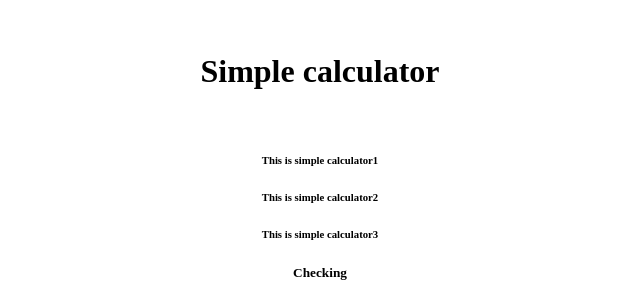
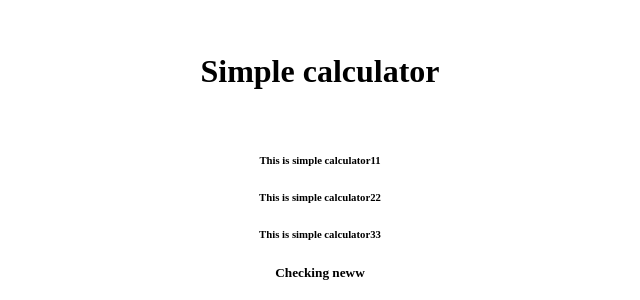
Before and after one commit to maheshwaripooja/GitDemo, a website: page index.html in a window 1280 px wide. Shown: the part 201-501 px from the top of the page, 320-960 px from the left. Drawn offline with Linux system fonts and the light colour scheme.

Commit message:
new 11 22 33

```diff
--- a/index.html
+++ b/index.html
@@ -15,11 +15,11 @@
      <div class="centerdiv">
          <h1>Simple calculator</h1> <br/>
          <form method="post">
-             <h6>This is simple calculator1</h6>
-          <h6>This is simple calculator2</h6>
+          <h6>This is simple calculator11</h6>
+          <h6>This is simple calculator22</h6>
 
-            <h6>This is simple calculator3</h6>
-            <h5>Checking</h5>
+            <h6>This is simple calculator33</h6>
+            <h5>Checking neww</h5>
 
              <input type="text" name="v1" placeholder="enter your number"><br/>
              <input type="text" name="v2" placeholder="enter your number"><br/>
```
